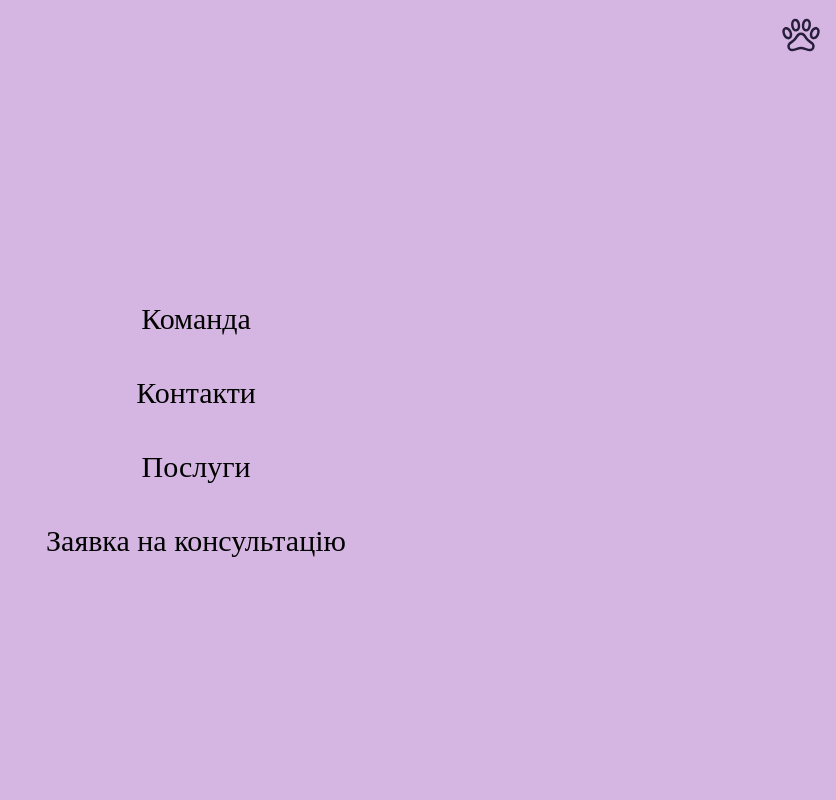
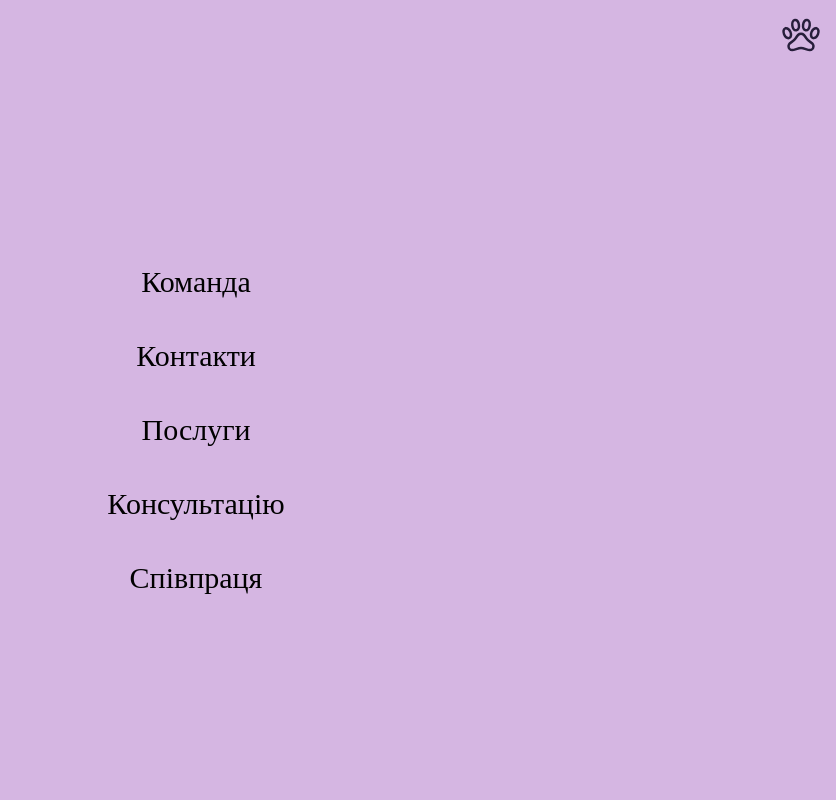
Before and after one commit to UserBRAvo99/mr-tail, a React (Create React App) app: page / in a window 1280 px wide. Both pictures are taken after a click on the button 905 px from the left and 35 px from the top of the page. Shown: the top 800 px of the page, without its empty margins (444-1280 px from the left). Built offline with nearby package versions, Linux system fonts and the light colour scheme.

Commit message:
form footer

```diff
--- a/src/Footer/OfferFooter.jsx
+++ b/src/Footer/OfferFooter.jsx
@@ -3,7 +3,7 @@ import { styled } from "styled-components";
 
 function OfferFooter() {
   return (
-    <Wrapper>
+    <Wrapper id="offer">
       <Title>Співпарця</Title>
       <Form action="">
         <InputWrapper>
--- a/src/HeaderMobile/MobileMenuNav.jsx
+++ b/src/HeaderMobile/MobileMenuNav.jsx
@@ -50,7 +50,19 @@ function MobileMenuNav({ onClick }) {
             duration={500}
             onClick={onClick}
           >
-            Заявка на консультацію
+            Консультацію
+          </Link>
+        </ItemNav>
+        <ItemNav>
+          <Link
+            to="offer"
+            spy={true}
+            smooth={true}
+            offset={50}
+            duration={500}
+            onClick={onClick}
+          >
+            Співпраця
           </Link>
         </ItemNav>
       </ListNav>
```
